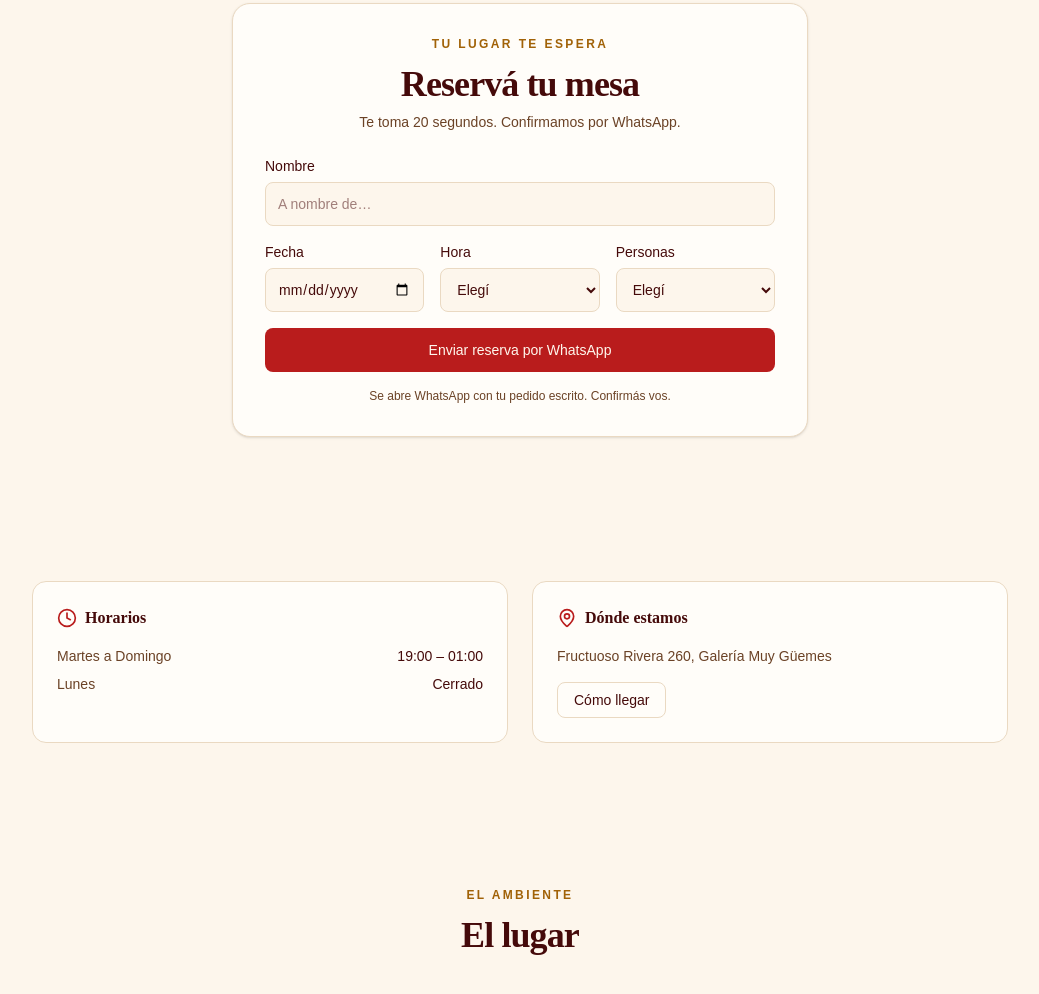
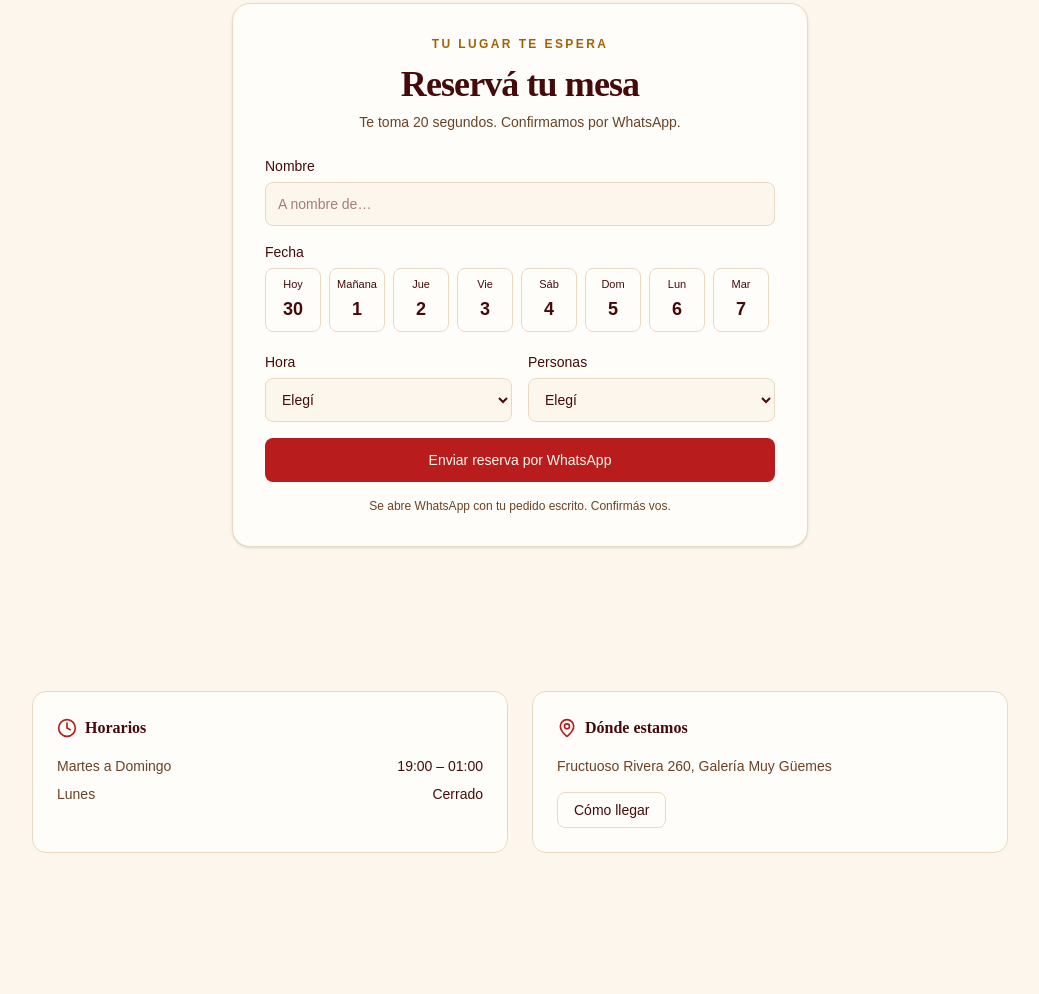
Before and after one commit to Viperino1997/starters, an Astro site in the folder apps/gastro/: page / in a window 1280 px wide. Shown: the part 1941-2935 px from the top of the page, without its empty margins (120-1159 px from the left). Built offline with nearby package versions, Linux system fonts and the light colour scheme; Astro itself is replaced by a stand-in of ours.

Commit message:
feat(gastro): replace date input with tappable day chips in reservation form
- next 14 days as buttons (Hoy/Mañana/weekday + day number)
- no typing, no date format to guess; human-readable date in the WhatsApp message

```diff
--- a/apps/gastro/src/components/ReservationForm.tsx
+++ b/apps/gastro/src/components/ReservationForm.tsx
@@ -1,4 +1,4 @@
-import { useState } from "react";
+import { useMemo, useState } from "react";
 import { track } from "@vercel/analytics";
 
 interface Props {
@@ -13,7 +13,21 @@ interface Props {
  * wa.me chat with a structured prefilled message. The venue owns the funnel.
  */
 export function ReservationForm({ whatsappNumber, brandName, timeSlots, partySizes }: Props) {
-  const today = new Date().toLocaleDateString("en-CA"); // YYYY-MM-DD, local
+  // Next 14 days as tappable chips — no typing, no date format to guess.
+  const days = useMemo(() => {
+    const base = new Date();
+    return Array.from({ length: 14 }, (_, i) => {
+      const d = new Date(base);
+      d.setDate(base.getDate() + i);
+      const weekday = d.toLocaleDateString("es-AR", { weekday: "short" }).replace(".", "");
+      return {
+        iso: d.toLocaleDateString("en-CA"),
+        label: i === 0 ? "Hoy" : i === 1 ? "Mañana" : weekday,
+        dayNum: d.getDate(),
+      };
+    });
+  }, []);
+
   const [name, setName] = useState("");
   const [date, setDate] = useState("");
   const [time, setTime] = useState("");
@@ -28,10 +42,15 @@ export function ReservationForm({ whatsappNumber, brandName, timeSlots, partySiz
     }
     setError("");
     track("reservation_submit", { source: "form", party });
+    const readableDate = new Date(`${date}T00:00:00`).toLocaleDateString("es-AR", {
+      weekday: "long",
+      day: "numeric",
+      month: "long",
+    });
     const message =
       `¡Hola ${brandName}! Quería reservar una mesa.\n` +
       `• Nombre: ${name.trim()}\n` +
-      `• Fecha: ${date}\n` +
+      `• Fecha: ${readableDate}\n` +
       `• Hora: ${time}\n` +
       `• Personas: ${party}`;
     window.open(
@@ -62,20 +81,32 @@ export function ReservationForm({ whatsappNumber, brandName, timeSlots, partySiz
         />
       </div>
 
-      <div className="grid gap-4 sm:grid-cols-3">
-        <div>
-          <label htmlFor="res-date" className={labelClass}>
-            Fecha
-          </label>
-          <input
-            id="res-date"
-            type="date"
-            value={date}
-            min={today}
-            onChange={(e) => setDate(e.target.value)}
-            className={fieldClass}
-          />
+      <div>
+        <label className={labelClass}>Fecha</label>
+        <div className="flex gap-2 overflow-x-auto pb-1">
+          {days.map((d) => {
+            const selected = date === d.iso;
+            return (
+              <button
+                key={d.iso}
+                type="button"
+                onClick={() => setDate(d.iso)}
+                aria-pressed={selected}
+                className={`flex h-16 w-14 shrink-0 flex-col items-center justify-center gap-0.5 rounded-md border text-sm transition-colors ${
+                  selected
+                    ? "border-primary bg-primary text-primary-foreground"
+                    : "hover:bg-muted"
+                }`}
+              >
+                <span className="text-[11px] capitalize">{d.label}</span>
+                <span className="text-lg font-semibold tabular-nums">{d.dayNum}</span>
+              </button>
+            );
+          })}
         </div>
+      </div>
+
+      <div className="grid gap-4 sm:grid-cols-2">
         <div>
           <label htmlFor="res-time" className={labelClass}>
             Hora
```
